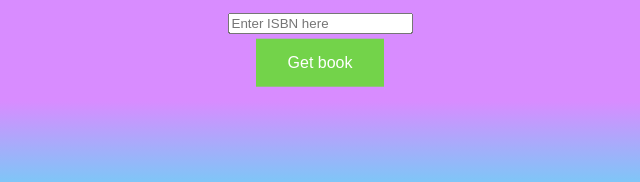
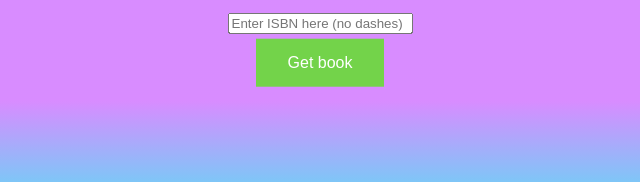
Before and after one commit to Vihaan7207/ISBN-Lookup, a plain HTML site: page index.html in a window 1280 px wide. Shown: the part 571-753 px from the top of the page, 320-960 px from the left. Drawn offline with nearby package versions, Linux system fonts and the light colour scheme.

Commit message:
Inital commit

```diff
--- a/index.html
+++ b/index.html
@@ -13,7 +13,7 @@
         <h3>{{author}}</h3>
         <img :src="cover">
         <br/>
-        <input placeholder="Enter ISBN here" id="input">
+        <input placeholder="Enter ISBN here (no dashes)" id="input">
         <br/>
         <button v-on:click="update()">Get book</button>
     </div>
```
